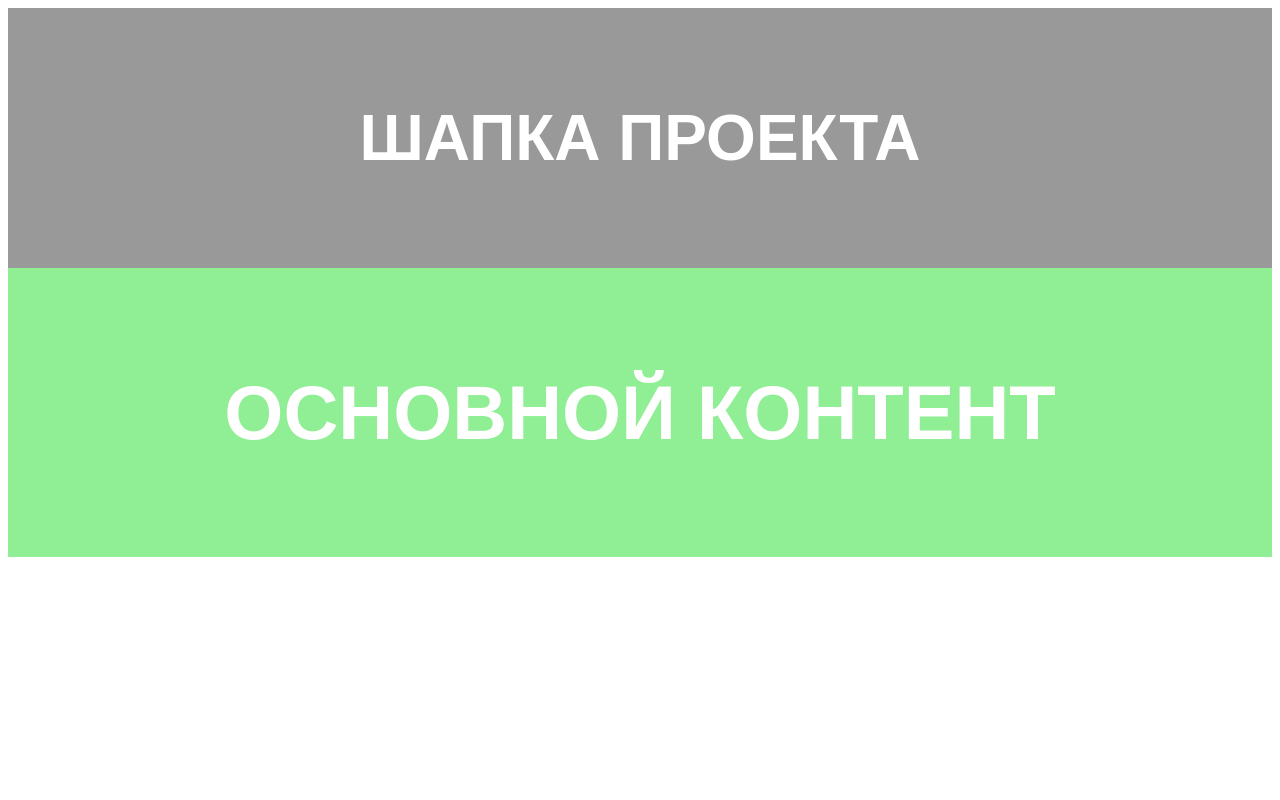
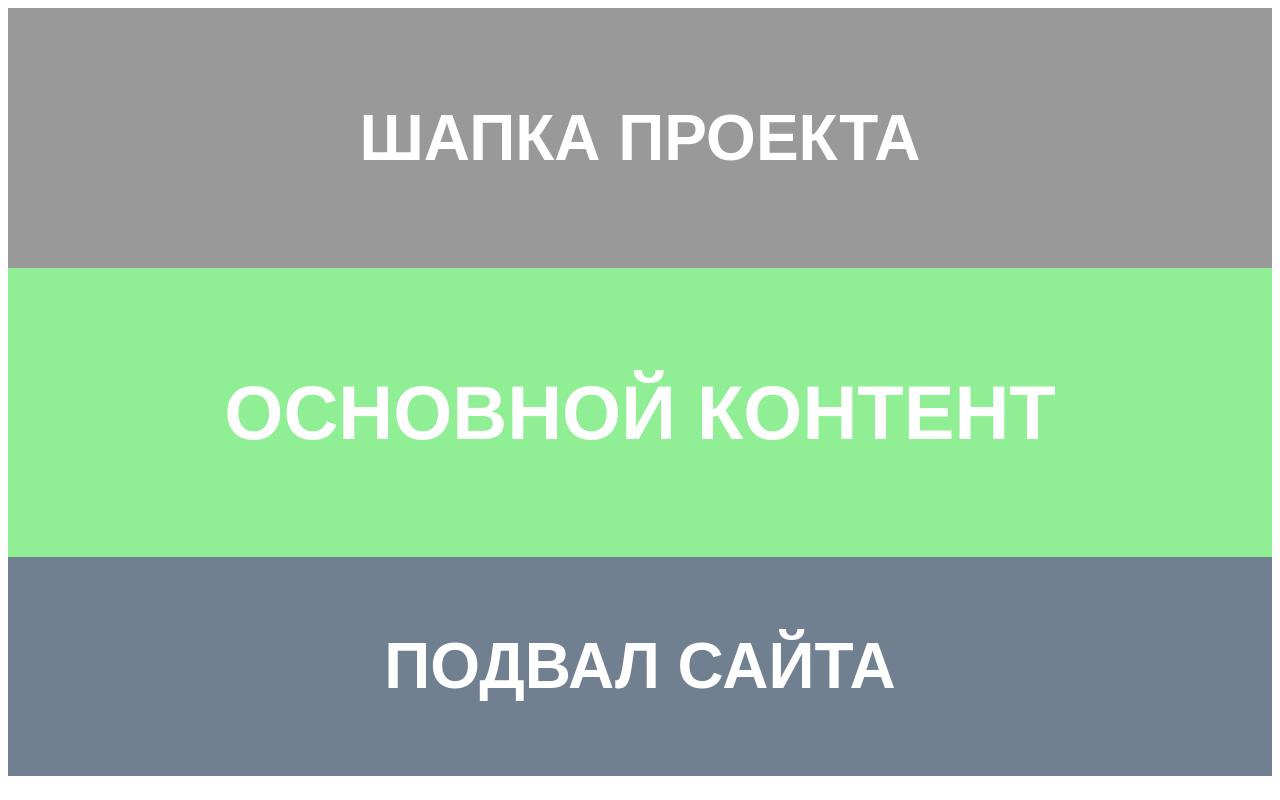
Before and after one commit to ruslan-astratov/remote-test, a plain HTML site: page index.html in a window 1280 px wide. Drawn offline with Linux system fonts and the light colour scheme.

Commit message:
Footer ready

```diff
--- a/index.html
+++ b/index.html
@@ -14,5 +14,9 @@
     <main class="main">
       <h1>ОСНОВНОЙ КОНТЕНТ</h1>
     </main>
+
+    <footer class="footer">
+      <h1>ПОДВАЛ САЙТА</h1>
+    </footer>
   </body>
 </html>
--- a/main.css
+++ b/main.css
@@ -14,3 +14,12 @@
   font-family: sans-serif;
   text-align: center;
 }
+
+.footer {
+  background-color: slategray;
+  padding: 30px;
+  font-size: 32px;
+  font-family: sans-serif;
+  text-align: center;
+  color: #fff;
+}
```
